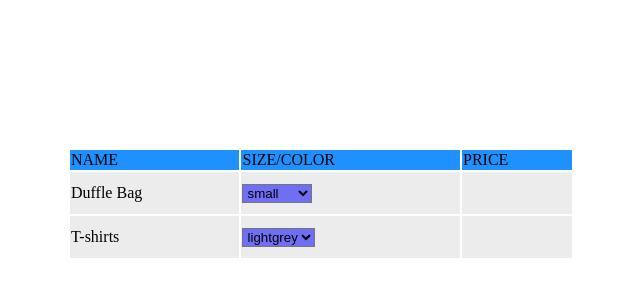
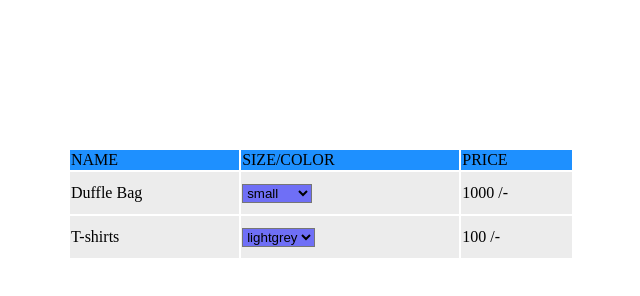
Before and after one commit to SudhaGurung-cedcoss/jQueryTask, a plain HTML site: page jQueryTask8.html in a window 1280 px wide. Shown: the whole page, without its empty margins (115-755 px from the left). Drawn offline with nearby package versions, Linux system fonts and the light colour scheme.

Commit message:
Task 8 completed

```diff
--- a/jQueryTask8.js
+++ b/jQueryTask8.js
@@ -1,5 +1,7 @@
 $(document).ready(function(){
 
+   $("#DuffleSel").val("small");
+   $("#td1").html("1000 /-");
     // jQuery methods go here...
     $("#DuffleSel").click(function(){
        $v=$(this).val();
@@ -15,7 +17,8 @@ $(document).ready(function(){
        }
     })
 
-
+    $("#T-shirtsSel").val("lightgrey");
+    $("#td2").html("100 /-");
     $("#T-shirtsSel").click(function(){
         $v=$(this).val();
         if($v=="lightgrey"){
```
Also changed, not shown: jQueryTask8.html (+2 -2 lines).
